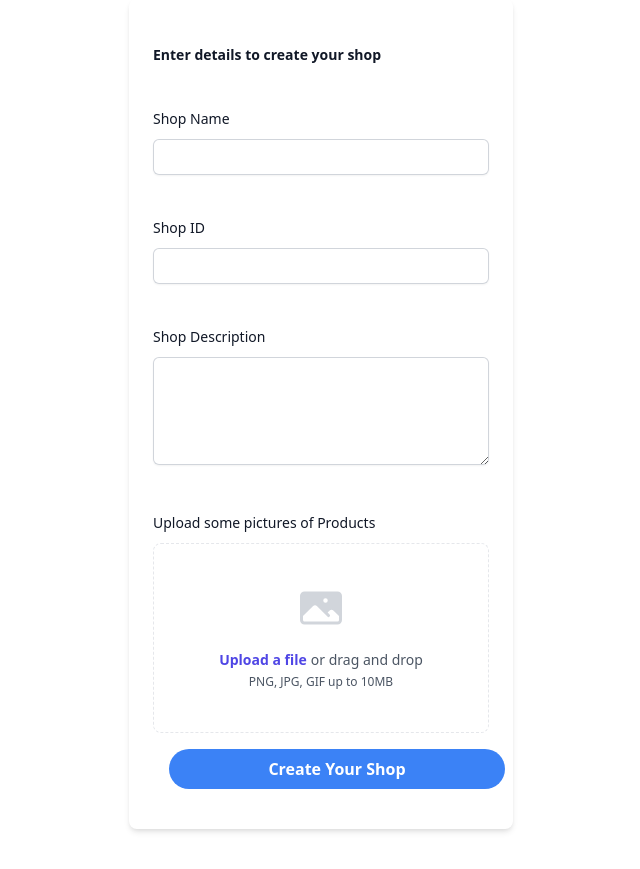
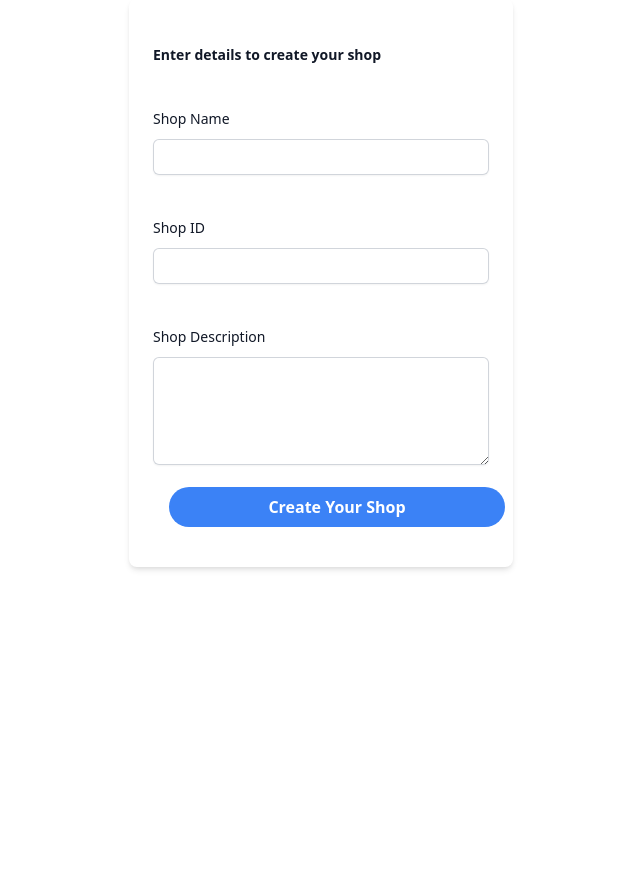
Before and after one commit to adgamerx/SheZen, a Python web app: template templates/create-shop.html in a window 1280 px wide. Shown: the part 41-910 px from the top of the page, without its empty margins (319-959 px from the left). After the commit the page ends 611 px from the top, so only its background shows below. Run offline with Jinja, Linux system fonts and the light colour scheme; the template is opened without the code that fills it, so the values that code supplies are empty.

Commit message:
updated fomr method

```diff
--- a/templates/create-shop.html
+++ b/templates/create-shop.html
@@ -8,7 +8,7 @@
 </head>
 <body>
     <div class="flex justify-center items-center p-10">
-        <form class="md:w-96 sm:w-5/6 p-6 rounded-lg shadow-md">
+        <form class="md:w-96 sm:w-5/6 p-6 rounded-lg shadow-md" action="/create-shop" method="post">
             <div class="mt-5">
                 <div class="sm:col-span-3">
                     <label for="shopname" class="block text-sm font-bold leading-6 text-gray-900"><h1>Enter details to create your shop</h1></label>
@@ -41,26 +41,7 @@
                 </div>
             </div>
 
-            <div class="mt-10">
-                <div class="col-span-full">
-                    <label for="cover-photo" class="block text-sm font-medium leading-6 text-gray-900">Upload some pictures of Products</label>
-                    <div class="mt-2 flex justify-center rounded-lg border border-dashed border-gray-900/25 px-6 py-10">
-                      <div class="text-center">
-                        <svg class="mx-auto h-12 w-12 text-gray-300" viewBox="0 0 24 24" fill="currentColor" aria-hidden="true">
-                          <path fill-rule="evenodd" d="M1.5 6a2.25 2.25 0 012.25-2.25h16.5A2.25 2.25 0 0122.5 6v12a2.25 2.25 0 01-2.25 2.25H3.75A2.25 2.25 0 011.5 18V6zM3 16.06V18c0 .414.336.75.75.75h16.5A.75.75 0 0021 18v-1.94l-2.69-2.689a1.5 1.5 0 00-2.12 0l-.88.879.97.97a.75.75 0 11-1.06 1.06l-5.16-5.159a1.5 1.5 0 00-2.12 0L3 16.061zm10.125-7.81a1.125 1.125 0 112.25 0 1.125 1.125 0 01-2.25 0z" clip-rule="evenodd" />
-                        </svg>
-                        <div class="mt-4 flex text-sm leading-6 text-gray-600">
-                          <label for="file-upload" class="relative cursor-pointer rounded-md bg-white font-semibold text-indigo-600 focus-within:outline-none focus-within:ring-2 focus-within:ring-indigo-600 focus-within:ring-offset-2 hover:text-indigo-500">
-                            <span>Upload a file</span>
-                            <input id="file-upload" name="file-upload" type="file" class="sr-only">
-                          </label>
-                          <p class="pl-1">or drag and drop</p>
-                        </div>
-                        <p class="text-xs leading-5 text-gray-600">PNG, JPG, GIF up to 10MB</p>
-                      </div>
-                    </div>
-                </div>
-            </div>
+
 
             <div class="m-4 w-full">
                 <button id="signup_button" class="bg-blue-500 w-full hover:bg-blue-700 text-white font-bold py-2 px-4 rounded-full">Create Your Shop</button>
--- a/templates/forum.html
+++ b/templates/forum.html
@@ -19,6 +19,10 @@
     <div class="container mx-auto mt-8 p-8">
         <h1 class="text-3xl font-bold">Welcome to the Forum!</h1>
 
+        <!-- Create a form for title desc -->
+
+
+
         <!-- Latest Posts -->
         <div class="mt-8">
             <h2 class="text-xl font-semibold">Latest Posts</h2>
--- a/templates/signup.html
+++ b/templates/signup.html
@@ -8,7 +8,7 @@
 </head>
 <body>
 <div class="flex justify-center items-center h-screen">
-    <form class="md:w-1/2 sm:w-5/6 p-6 rounded-lg shadow-md">
+    <form class="md:w-1/2 sm:w-5/6 p-6 rounded-lg shadow-md" action="/register" method="post">
         <div class="">
             <div class="border-b border-gray-900/10 pb-4">
                 <h3 class="font-bold leading-7 text-gray-900">Sign Up</h3>
```
Also changed, not shown: templates/editprofile.html (renamed from templates/Edit-Profile.html, +8 -5 lines).
